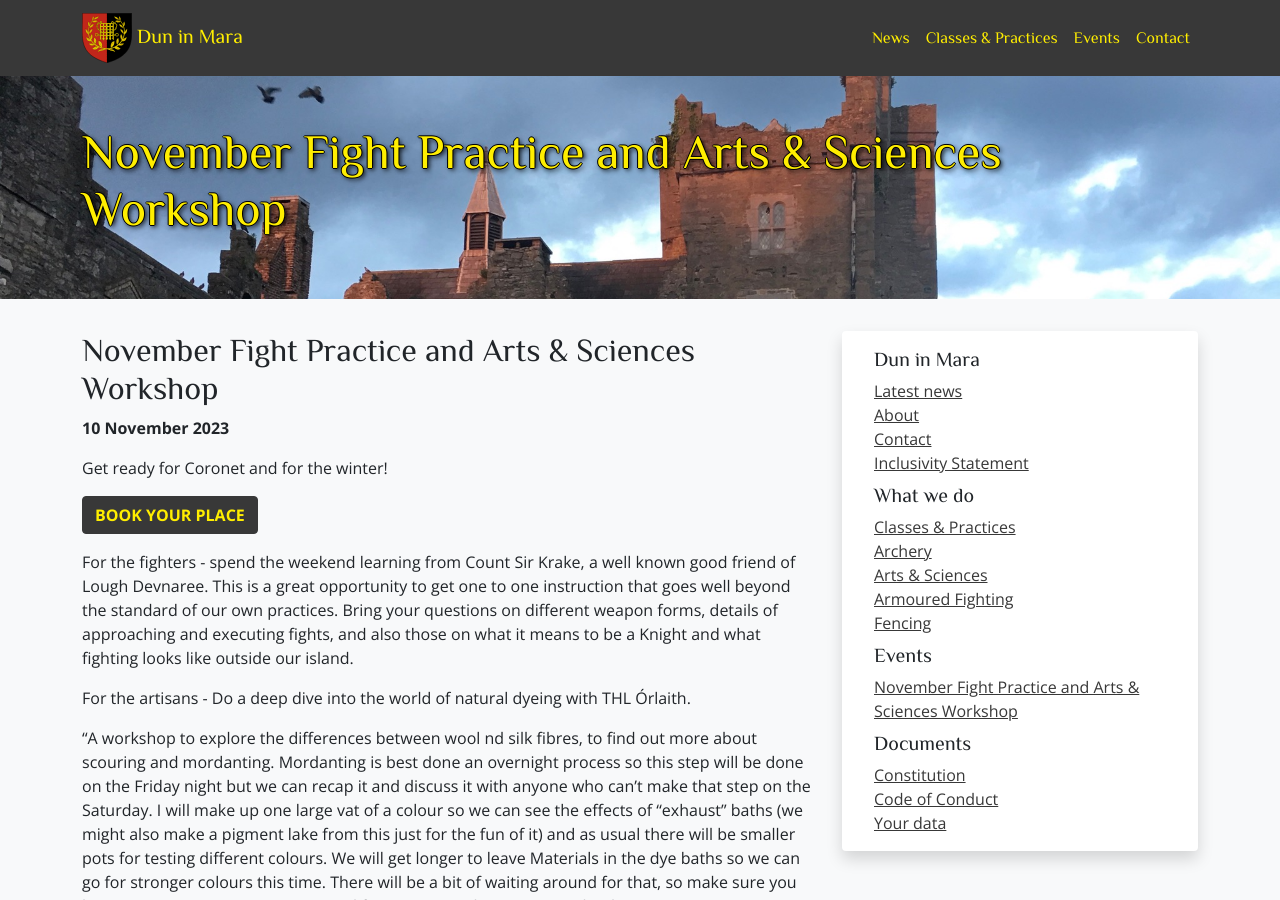
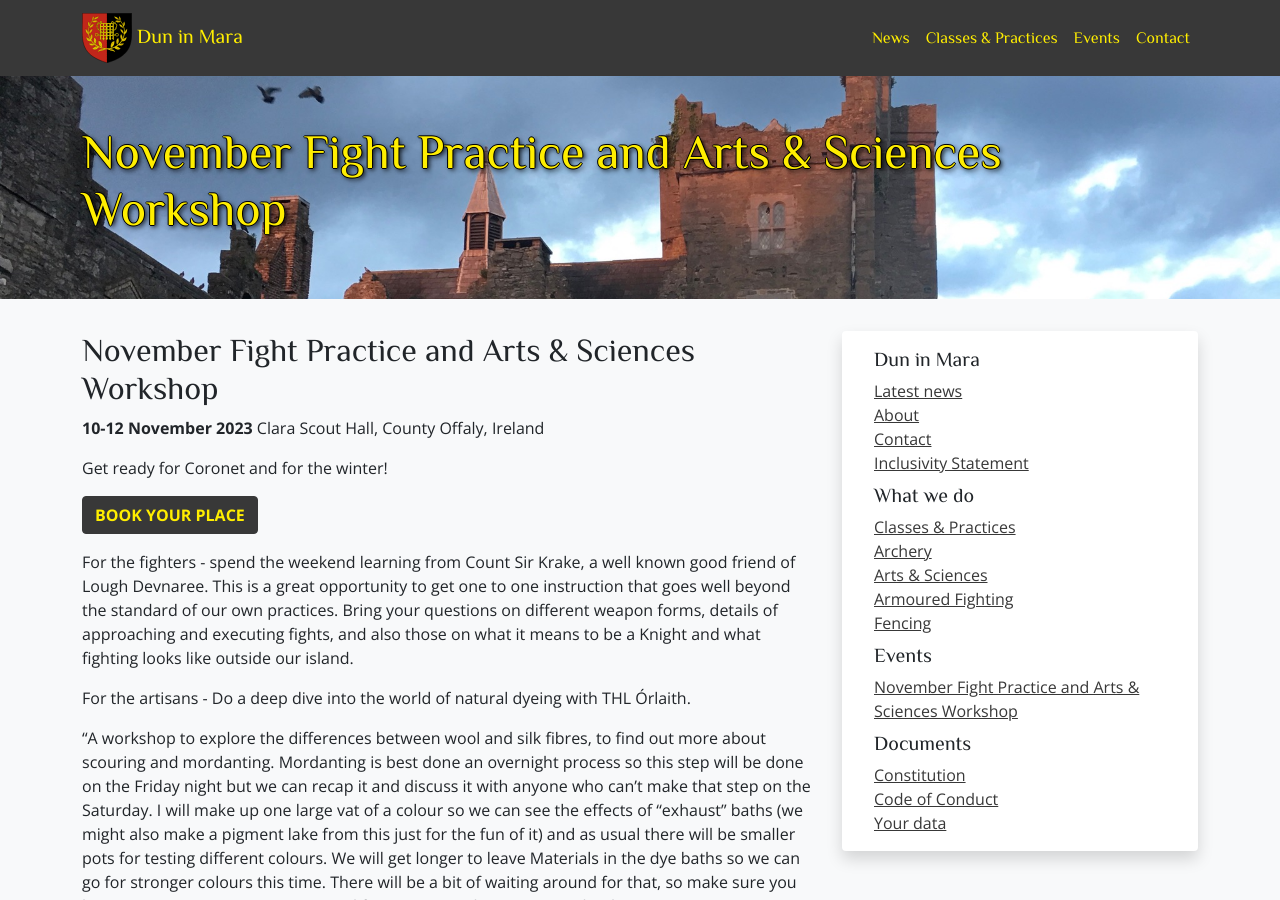
Before and after one commit to drachenwald/dun-in-mara, a Jekyll site: the page built from events/2023/november-practice/index.md, in a window 1280 px wide and 900 px high. Built offline with Jekyll 4.4.1, drawn with Linux system fonts in a browser that asks for light colours; comment, search, counter and statistics services are not loaded; some of the changed text lies outside the part shown.

Commit message:
Address for November Practice

```diff
--- a/events/2023/november-practice/index.md
+++ b/events/2023/november-practice/index.md
@@ -6,7 +6,8 @@ excerpt: "24 June 2023. Dublin."
 
 ## November Fight Practice and Arts & Sciences Workshop
 
-**10 November 2023**
+**10-12 November 2023**
+Clara Scout Hall, County Offaly, Ireland
 
 Get ready for Coronet and for the winter!
 
@@ -16,7 +17,7 @@ For the fighters - spend the weekend learning from Count Sir Krake, a well known
 
 For the artisans - Do a deep dive into the world of natural dyeing with THL Órlaith.
 
-"A workshop to explore the differences between wool nd silk fibres, to find out more about scouring and mordanting. Mordanting is best done an overnight process so this step will be done on the Friday night but we can recap it and discuss it with anyone who can't make that step on the Saturday. I will make up one large vat of a colour so we can see the effects of "exhaust" baths (we might also make a pigment lake from this just for the fun of it) and as usual there will be smaller pots for testing different colours. We will get longer to leave Materials in the dye baths so we can go for stronger colours this time. There will be a bit of waiting around for that, so make sure you bring projects you want to get sorted for Coronet with you to pass the downtime."
+"A workshop to explore the differences between wool and silk fibres, to find out more about scouring and mordanting. Mordanting is best done an overnight process so this step will be done on the Friday night but we can recap it and discuss it with anyone who can't make that step on the Saturday. I will make up one large vat of a colour so we can see the effects of "exhaust" baths (we might also make a pigment lake from this just for the fun of it) and as usual there will be smaller pots for testing different colours. We will get longer to leave Materials in the dye baths so we can go for stronger colours this time. There will be a bit of waiting around for that, so make sure you bring projects you want to get sorted for Coronet with you to pass the downtime."
 
 You can of course take advantage of the available space to work on other projects that may need large tables or otherwise a lot of space.
 
```
